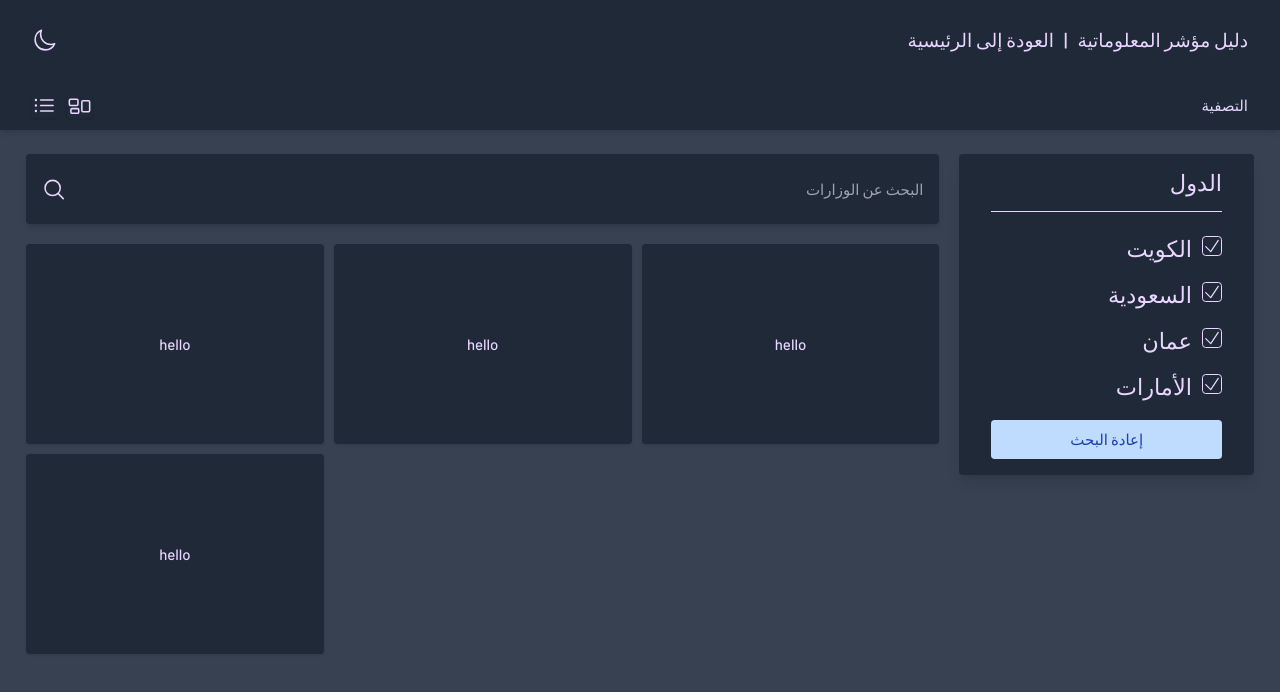
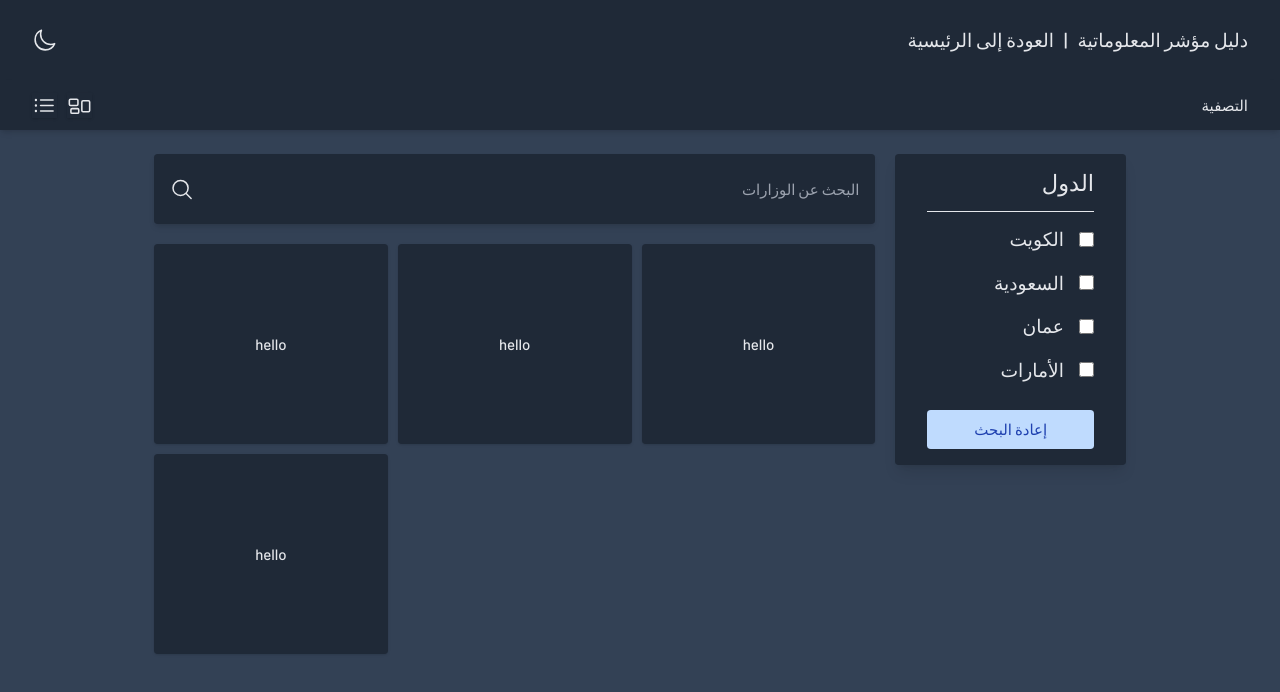
Before and after one commit to basma-techgrowth/pointer-laravel-vue-tailwind, a Vue app in the folder vue/: page /directory in a window 1280 px wide. Shown: the top 692 px of the page. Built offline with nearby package versions, Linux system fonts and the light colour scheme.

Commit message:
add functionality

```diff
--- a/vue/src/components/Card.vue
+++ b/vue/src/components/Card.vue
@@ -1,5 +1,25 @@
 <template>
-  <article class="h-80 w-full bg-gray-800 shadow rounded-md flex items-center justify-center">
+  <article class="h-80 w-full dark:bg-white bg-gray-800 shadow rounded-md flex items-center justify-center">
     <p>hello</p>
   </article>
 </template>
+
+
+<script>
+import { useDark} from '@vueuse/core'
+import { watchEffect } from 'vue';
+export default{
+  setup() {
+    const isDark = useDark();
+    // console.log("child",isDark.value);
+    // watchEffect(() => {
+    //   console.log(`message is now ${isDark.value}`);
+    // });
+    return {
+      isDark,
+    }
+  },
+}
+
+
+</script>
--- a/vue/src/components/DefaultLayout.vue
+++ b/vue/src/components/DefaultLayout.vue
@@ -1,11 +1,13 @@
 <template>
-  <div class="min-h-screen w-screen text-purple-200 bg-gray-700">
-    <div class="h-32 w-full flex items-center justify-between px-8 bg-gray-800">
+  <div
+    :class="[isSideOpen?'overflow-hidden':'overflow-auto','min-h-screen w-screen dark:text-black text-gray-200 dark:bg-slate-200 bg-slate-700']">
+    <div
+      class="h-32 w-full flex items-center justify-between px-8 dark:bg-white bg-gray-800">
       <div>
-        <MoonIcon v-if="!isTheme" class="h-10 w-10 cursor-pointer"
-          @click="isTheme = !isTheme" />
+        <MoonIcon v-if="!isDark" class="h-10 w-10 cursor-pointer"
+          @click="toggleDark()" />
         <SunIcon v-else class="h-10 w-10 cursor-pointer"
-          @click="isTheme = !isTheme" />
+          @click="toggleDark()" />
       </div>
       <ul class="flex gap-4 font-medium text-3xl" dir="rtl">
         <li class="cursor-pointer">دليل مؤشر المعلوماتية
@@ -15,11 +17,13 @@
       </ul>
     </div>
     <!-- mobile menu -->
-    <header class="h-20 w-full px-8 shadow-md bg-gray-800">
+    <header class="h-20 w-full px-8 shadow-md dark:bg-white bg-gray-800">
       <div class="flex h-full items-center justify-between ">
         <div class="flex gap-4">
-          <ListBulletIcon class="h-10 w-10 cursor-pointer shadow" @click="isList = true"/>
-          <RectangleGroupIcon @click="isList = false" class="h-10 w-10 cursor-pointer shadow"/>
+          <ListBulletIcon class="h-10 w-10 cursor-pointer shadow"
+            @click="isList = true" />
+          <RectangleGroupIcon @click="isList = false"
+            class="h-10 w-10 cursor-pointer shadow" />
         </div>
         <Bars3Icon v-if="!isSideOpen"
           class="h-10 w-10 cursor-pointer md:hidden block"
@@ -29,23 +33,13 @@
       </div>
       <!-- mobile side nave -->
       <div
-        :class="[isSideOpen ? 'block' : 'hidden', 'absolute top-0 right-0 h-screen w-1/2 bg-gray-800 rounded-md z-10']">
+        :class="[isSideOpen ? 'md:hidden block' : 'hidden', 'absolute top-0 right-0 h-screen w-1/2 dark:bg-white bg-gray-800 rounded-md z-10']">
         <div class="flex h-16 w-full items-center justify-end px-4">
           <XMarkIcon class="h-10 w-10 cursor-pointer md:hidden block z-10"
             @click="isSideOpen = !isSideOpen" />
         </div>
-
-
-      </div>
-      <!-- overlay -->
-      <div
-        :class="[isSideOpen ? 'block' : 'hidden', 'absolute top-0 left-0 h-full w-full bg-black opacity-50']">
-      </div>
-    </header>
-    <!-- content & desktop side menu -->
-    <div class="min-h-full flex w-full px-4">
-      <aside class="w-1/3 h-fit order-1 md:block hidden p-4 py-6">
-        <div class="w-full h-full bg-gray-800 rounded-md shadow-lg">
+        <div
+          class="w-full h-full dark:bg-white bg-gray-800 rounded-md shadow-lg">
           <article class="px-8">
             <div
               class="flex items-center justify-end border-black-500 border-b py-4">
@@ -53,11 +47,48 @@
               <h1 class="font-medium text-4xl">الدول</h1>
             </div>
             <div class="flex flex-col items-end py-4 gap-2">
-              <label v-for="item in countryFilter" class="py-2 flex gap-4 relative" :key="item.title">
-                <span class="font-medium text-4xl">{{ item.title }}</span> <input
-                  type="checkbox" class="appearance-none h-8 w-8 border rounded-md cursor-pointer" name="check1">
-                  <CheckIcon class="w-8 h-8 absolute top-3 right-0 text-opacity-0 check-1 transition"/>
-              </label>
+              <div v-for="item in countryFilter"  class="flex items-center mb-4 gap-6" :key="item.title">
+                <label for="default-checkbox"
+                  class="ml-2 font-medium text-3xl">
+                  {{ item.title }}
+                </label>
+                <input id="default-checkbox" type="checkbox" value=""
+                  class="w-6 h-6  bg-green-700 border-gray-300 rounded-md  focus:ring-2 dark:bg-gray-700 dark:border-gray-600">
+              </div>
+              <button
+                class="w-full py-2 mt-2 bg-blue-200 text-blue-800 rounded-md">إعادة
+                البحث</button>
+            </div>
+          </article>
+        </div>
+
+
+      </div>
+      <!-- overlay -->
+      <div
+        :class="[isSideOpen ? 'md:hidden block' : 'hidden', 'absolute top-0 left-0 h-full w-full  bg-black opacity-50']">
+      </div>
+    </header>
+    <!-- content & desktop side menu -->
+    <div class="min-h-full md:max-w-screen-lg flex m-auto w-full px-4">
+      <aside class="w-1/3 h-fit order-1 md:block hidden p-4 py-6">
+        <div
+          class="w-full h-full dark:bg-white bg-gray-800 rounded-md shadow-lg">
+          <article class="px-8">
+            <div
+              class="flex items-center justify-end border-black-500 border-b py-4">
+              <!-- dummy text -->
+              <h1 class="font-medium text-4xl">الدول</h1>
+            </div>
+            <div class="flex flex-col items-end py-4 gap-2">
+              <div v-for="item in countryFilter"  class="flex items-center mb-4 gap-6" :key="item.title">
+                <label for="default-checkbox"
+                  class="ml-2 font-medium text-3xl">
+                  {{ item.title }}
+                </label>
+                <input id="default-checkbox" type="checkbox" value=""
+                  class="w-6 h-6  bg-green-700 border-gray-300 rounded-md  focus:ring-2 dark:bg-gray-700 dark:border-gray-600">
+              </div>
               <button
                 class="w-full py-2 mt-2 bg-blue-200 text-blue-800 rounded-md">إعادة
                 البحث</button>
@@ -67,11 +98,15 @@
       </aside>
       <div class="h-full w-full p-4 py-6">
         <div class="min-h-full md:max-w-80r m-auto w-full flex flex-col gap-8">
-          <div class="w-full h-28 bg-gray-800 rounded-md shadow-md flex items-center px-4 py-2">
-            <MagnifyingGlassIcon class="h-10 w-10"/>
-            <input dir="rtl" type="text" class="bg-transparent w-full h-full border-none outline-none" placeholder="البحث عن الوزارات">
+          <div
+            class="w-full h-28 dark:bg-white bg-gray-800 rounded-md shadow-md flex items-center px-4 py-2">
+            <MagnifyingGlassIcon class="h-10 w-10" />
+            <input dir="rtl" type="text"
+              class="bg-transparent w-full h-full border-none outline-none"
+              placeholder="البحث عن الوزارات">
           </div>
-          <section :class="[isList?'md:grid-cols-1 grid-cols-1':'md:grid-cols-3 grid-cols-2','rounded-md grid  gap-4 col-span-full']">
+          <section
+            :class="[isList ? 'md:grid-cols-1 grid-cols-1' : 'md:grid-cols-3 grid-cols-2', 'rounded-md grid  gap-4 col-span-full']">
             <slot></slot>
           </section>
         </div>
@@ -85,13 +120,14 @@
 <script>
 import {
   Bars3Icon, XMarkIcon, HomeIcon, Bars3BottomLeftIcon,
-  Bars3BottomRightIcon, UserGroupIcon, MoonIcon, SunIcon,CheckIcon,ListBulletIcon,MagnifyingGlassIcon,ArchiveBoxIcon,RectangleStackIcon,RectangleGroupIcon
+  Bars3BottomRightIcon, UserGroupIcon, MoonIcon, SunIcon, CheckIcon, ListBulletIcon, MagnifyingGlassIcon, ArchiveBoxIcon, RectangleStackIcon, RectangleGroupIcon
 } from '@heroicons/vue/24/outline'
 import { useDark, useToggle } from '@vueuse/core'
 export default {
   setup() {
     const isDark = useDark();
     const toggleDark = useToggle(isDark);
+    // console.log(isDark.value);
     return {
       isDark,
       toggleDark
@@ -103,21 +139,18 @@ export default {
       drawer: true,
       isTheme: false,
       isList: false,
-      items: [
-        { title: 'Home', icon: 'mdi-home-city' },
-        { title: 'My Account', icon: 'mdi-account' },
-        { title: 'Users', icon: 'mdi-account-group-outline' },
-      ],
       countryFilter: [
         { title: 'الكويت' },
-      { title: 'السعودية' },
-      { title: 'عمان' },
-      { title: 'الأمارات' },
+        { title: 'السعودية' },
+        { title: 'عمان' },
+        { title: 'الأمارات' },
       ],
       rail: true,
     }
   },
-  mounted: function () { },
+  mounted: function () {
+
+  },
   components: {
     Bars3Icon,
     XMarkIcon,
@@ -131,8 +164,14 @@ export default {
     RectangleGroupIcon
 
   },
-  methods: {
-
+  watch: {
+    isSideOpen(val){
+      if(val){
+        document.body.classList.add('overlayOpen');
+      }else{
+        document.body.classList.remove('overlayOpen');
+      }
+    }
   }
 }
 
@@ -143,7 +182,7 @@ export default {
   width: 0px;
 }
 
-.v-list-item-title {
-  font-size: 2rem;
+.overlayOpen{
+  overflow: hidden;
 }
 </style>
--- a/vue/src/views/Directory.vue
+++ b/vue/src/views/Directory.vue
@@ -12,9 +12,13 @@ import DefaultLayout from "../components/DefaultLayout.vue"
 import Card from "../components/Card.vue"
 export default {
   name: "Directory",
+
   components: {
     DefaultLayout,
     Card
+  },
+  mounted: function (){
+
   }
 
 }
--- a/vue/tailwind.config.cjs
+++ b/vue/tailwind.config.cjs
@@ -1,5 +1,6 @@
 /** @type {import('tailwindcss').Config} */
 module.exports = {
+  darkMode: "class",
   content: [
     "./index.html",
     "./src/**/*.{vue,js,ts,jsx,tsx}",
```
